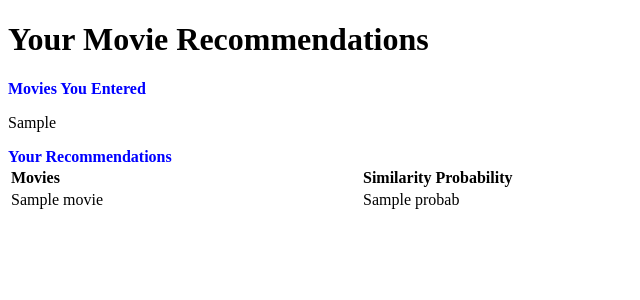
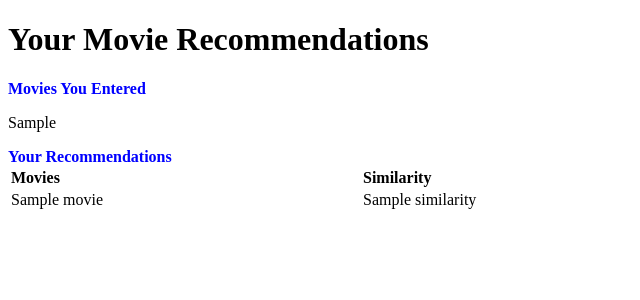
Before and after one commit to nikasso/movie2vec, a Flask app: template app/templates/predict.html in a window 1280 px wide. Shown: the top 300 px of the page, without its empty margins (0-640 px from the left). Run offline with Flask 2, Linux system fonts and the light colour scheme; the template is opened without the code that fills it: most values are stand-ins (such as "Sample title", 1, 10 or a date in 2020).

Commit message:
Made minor modification to Similarity column of table

```diff
--- a/app/templates/predict.html
+++ b/app/templates/predict.html
@@ -24,13 +24,13 @@
     <col width="250">
       <thead>
           <th align="left">Movies</th>
-          <th align="left">Similarity Probability</th>
+          <th align="left">Similarity</th>
       </thead>
       <tbody>
-          {% for movie, probab in recommendations %}
+          {% for movie, similarity in recommendations %}
           <tr>
             <td>{{ movie }}</td>
-            <td>{{ probab }}</td>
+            <td>{{ similarity }}</td>
           </tr>
           {% endfor %}
       </tbody>
```
